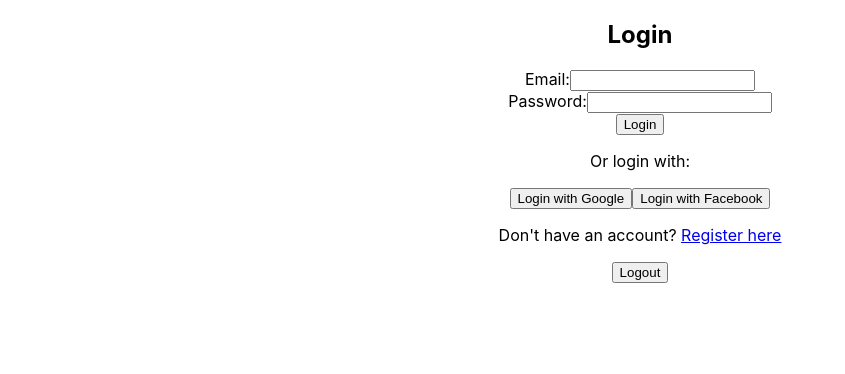
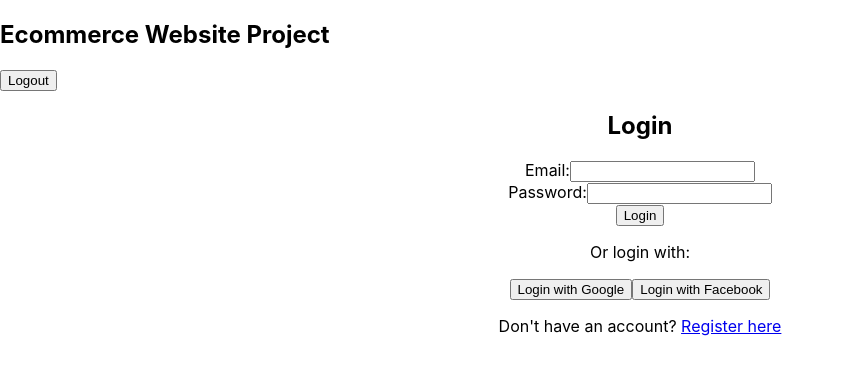
Before and after one commit to NFord1/E-commerce-App, a React (Create React App) app in the folder frontend/: page /login in a window 1280 px wide. Shown: the top 374 px of the page, without its empty margins (0-845 px from the left). Built offline with nearby package versions, Linux system fonts and the light colour scheme.

Commit message:
Add nav bar on all pages with logout button

```diff
--- a/frontend/src/App.js
+++ b/frontend/src/App.js
@@ -1,4 +1,3 @@
-import logo from './logo.svg';
 import './App.css';
 
 import React from 'react';
@@ -7,11 +6,32 @@ import HomePage from './components/HomePage';
 import ProductsPage from './components/ProductsPage';
 import RegisterPage from './components/RegisterPage';
 import LoginPage from './components/LoginPage';
+import NavBar from './NavBar';
+
+function App() {
+
+  const handleLogout = async () => {
+    try {
+        const response = await fetch('http://localhost:5000/api/auth/logout', {
+            method: 'GET',
+            credentials: 'include',
+        });
+
+        if (response.ok) {
+            console.log('Logout successful');
+            window.location.href = 'http://localhost:3000';
+        } else {
+            console.error('Logout failed');
+        }
+    } catch (error) {
+        console.error('Error during logout:', error);
+    }
+  };
 
 
-function App() {
   return (
     <Router>
+      <NavBar onLogout={handleLogout} />
       <div className='App'>
         <Routes>
           <Route path='/' element={<HomePage />} />
--- /dev/null
+++ b/frontend/src/NavBar.js
@@ -0,0 +1,12 @@
+import React from "react";
+
+const NavBar = ({ onLogout }) => {
+    return (
+        <nav>
+            <h1>Ecommerce Website Project</h1>
+            <button onClick={onLogout}>Logout</button>
+        </nav>
+    );
+};
+
+export default NavBar;
--- a/frontend/src/components/LoginPage.js
+++ b/frontend/src/components/LoginPage.js
@@ -48,24 +48,6 @@ const LoginPage = () => {
         window.location.href = 'http://localhost:5000/api/auth/google';
     };
 
-    const handleLogout = async () => {
-        try {
-            const response = await fetch('http://localhost:5000/api/auth/logout', {
-                method: 'GET',
-                credentials: 'include',
-            });
-
-            if (response.ok) {
-                console.log('Logout successful');
-                window.location.href = 'http://localhost:3000';
-            } else {
-                console.error('Logout failed');
-            }
-        } catch (error) {
-            console.error('Error during logout:', error);
-        }
-    };
-
     return (
         <div>
             <h2>Login</h2>
@@ -104,10 +86,6 @@ const LoginPage = () => {
             <p>
                 Don't have an account? <a href="/register">Register here</a>
             </p>
-
-            <div>
-                <button onClick={handleLogout} >Logout</button>
-            </div>
         </div>
     );
 };
```
